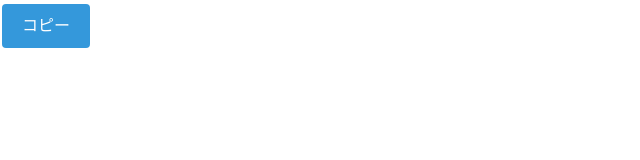
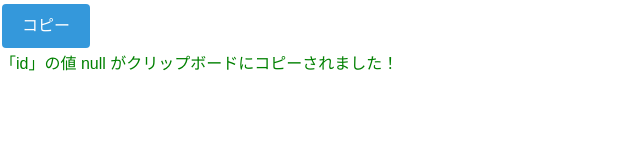
Before and after one commit to rikudra/pages-test, a plain HTML site: page docs/copy/index.html in a window 1280 px wide. Both pictures are taken after a click on the button "コピー". Shown: the whole page, without its empty margins (0-640 px from the left). Drawn offline with nearby package versions, Linux system fonts and the light colour scheme.

Commit message:
Update index.html

```diff
--- a/docs/copy/index.html
+++ b/docs/copy/index.html
@@ -51,6 +51,7 @@
 
   <!-- Main HTML -->
   <button id="copyButton">コピー</button>
+  <p id="message" style="display: none; color: green;"></p>
 
   <!-- Main javascript -->
   <script>
@@ -67,7 +68,10 @@
             document.execCommand('copy');
             document.body.removeChild(tempInput);
 
-            alert('「id」の値 ' + id + ' がクリップボードにコピーされました！');
+            const message = document.getElementById('message');
+            message.style.display = 'block';
+            message.textContent = '「id」の値 ' + id + ' がクリップボードにコピーされました！';
+
           });
 
   </script>
```
